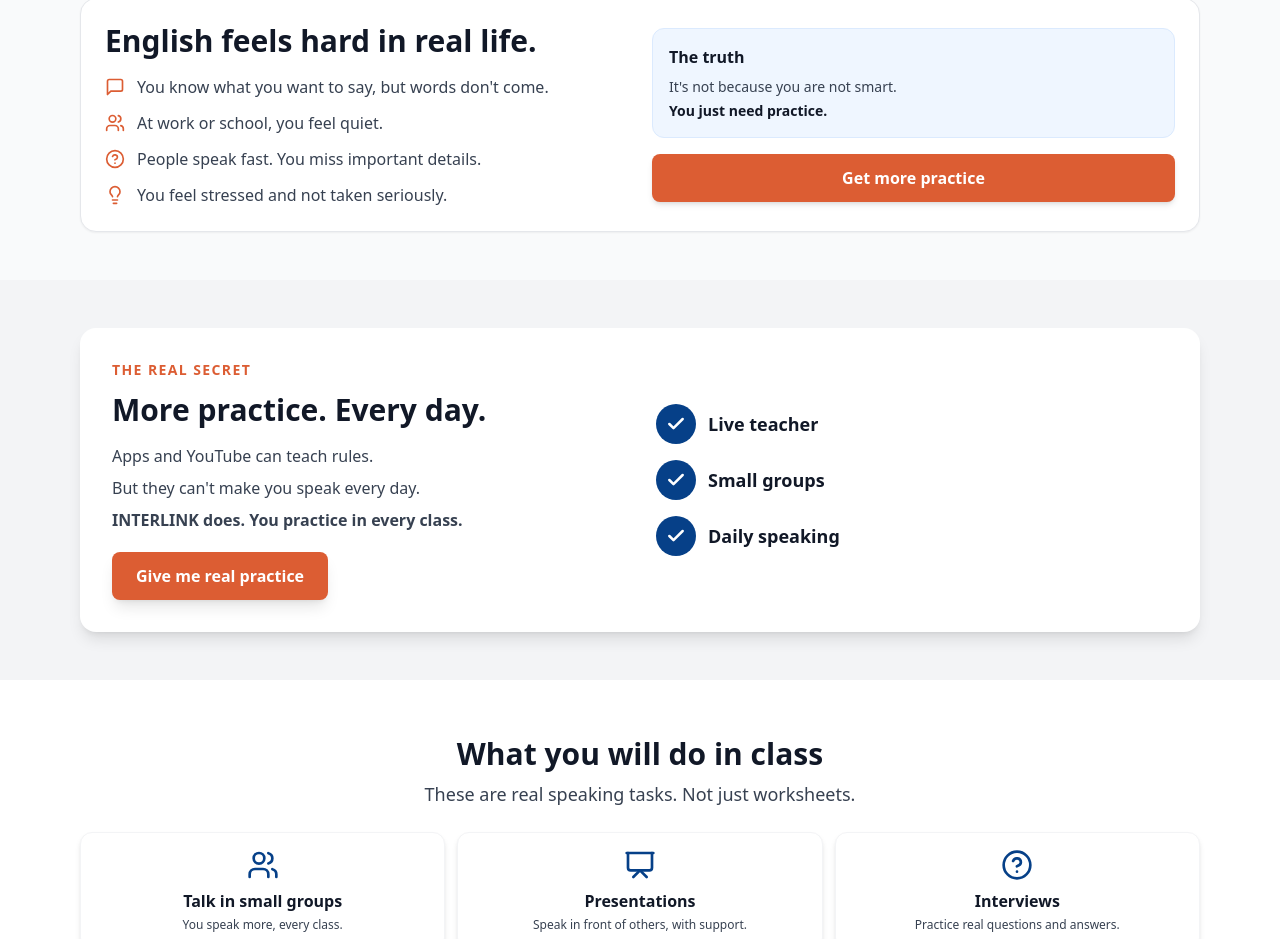
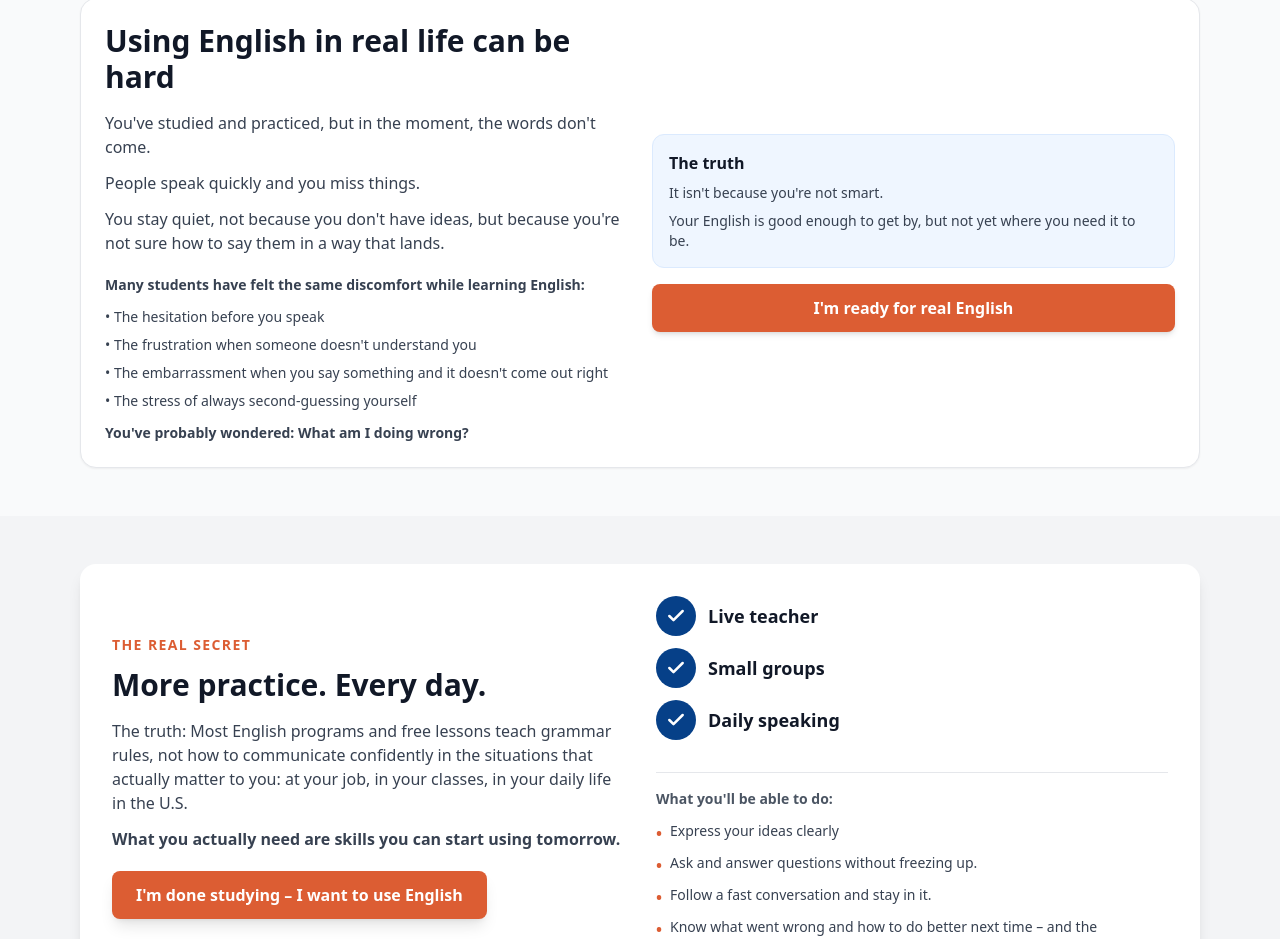
Before and after one commit to Qwixo/Qwixo-apply.INTERLINK.edu-12.3.2026, a React (Vite) app: page /greensboro in a window 1280 px wide. Shown: the part 1020-1959 px from the top of the page. Built offline with nearby package versions, Linux system fonts and the light colour scheme.

Commit message:
Updated GreensboroPage.tsx

```diff
--- a/src/pages/GreensboroPage.tsx
+++ b/src/pages/GreensboroPage.tsx
@@ -218,29 +218,34 @@ function GreensboroPage() {
               {/* Left Column */}
               <div>
                 <h2 className="text-2xl md:text-3xl font-bold text-gray-900 mb-4">
-                  English feels hard in real life.
+                  Using English in real life can be hard
                 </h2>
 
-                <div className="space-y-3">
-                  <div className="flex items-start gap-3">
-                    <MessageSquare className="w-5 h-5 text-[#dc5d33] flex-shrink-0 mt-0.5" />
-                    <p className="text-gray-700">You know what you want to say, but words don't come.</p>
+                <div className="space-y-3 mb-5">
+                  <p className="text-gray-700">
+                    You've studied and practiced, but in the moment, the words don't come.
+                  </p>
+                  <p className="text-gray-700">
+                    People speak quickly and you miss things.
+                  </p>
+                  <p className="text-gray-700">
+                    You stay quiet, not because you don't have ideas, but because you're not sure how to say them in a way that lands.
+                  </p>
                 </div>
 
-                  <div className="flex items-start gap-3">
-                    <Users className="w-5 h-5 text-[#dc5d33] flex-shrink-0 mt-0.5" />
-                    <p className="text-gray-700">At work or school, you feel quiet.</p>
+                <div className="text-sm text-gray-700">
+                  <p className="font-semibold mb-3">
+                    Many students have felt the same discomfort while learning English:
+                  </p>
+                  <div className="space-y-2">
+                    <p>• The hesitation before you speak</p>
+                    <p>• The frustration when someone doesn't understand you</p>
+                    <p>• The embarrassment when you say something and it doesn't come out right</p>
+                    <p>• The stress of always second-guessing yourself</p>
                   </div>
-
-                  <div className="flex items-start gap-3">
-                    <HelpCircle className="w-5 h-5 text-[#dc5d33] flex-shrink-0 mt-0.5" />
-                    <p className="text-gray-700">People speak fast. You miss important details.</p>
-                  </div>
-
-                  <div className="flex items-start gap-3">
-                    <Lightbulb className="w-5 h-5 text-[#dc5d33] flex-shrink-0 mt-0.5" />
-                    <p className="text-gray-700">You feel stressed and not taken seriously.</p>
-                  </div>
+                  <p className="font-semibold mt-3">
+                    You've probably wondered: What am I doing wrong?
+                  </p>
                 </div>
               </div>
 
@@ -249,10 +254,10 @@ function GreensboroPage() {
                 <div className="bg-blue-50 border border-blue-100 rounded-xl p-4 mb-4">
                   <h3 className="text-base font-bold text-gray-900 mb-2">The truth</h3>
                   <p className="text-sm text-gray-700">
-                    It's not because you are not smart.
+                    It isn't because you're not smart.
                   </p>
-                  <p className="text-sm font-semibold text-gray-900 mt-1">
-                    You just need practice.
+                  <p className="text-sm text-gray-700 mt-2">
+                    Your English is good enough to get by, but not yet where you need it to be.
                   </p>
                 </div>
 
@@ -260,7 +265,7 @@ function GreensboroPage() {
                   onClick={scrollToApply}
                   className="bg-[#dc5d33] text-white font-bold text-base px-6 py-3 rounded-lg shadow-md hover:bg-[#c24e2b] transition-all duration-300 hover:shadow-lg"
                 >
-                  Get more practice
+                  I'm ready for real English
                 </button>
               </div>
             </div>
@@ -283,15 +288,12 @@ function GreensboroPage() {
                   More practice. Every day.
                 </h2>
 
-                <div className="space-y-2 mb-5">
+                <div className="space-y-3 mb-5">
                   <p className="text-base text-gray-700">
-                    Apps and YouTube can teach rules.
-                  </p>
-                  <p className="text-base text-gray-700">
-                    But they can't make you speak every day.
+                    The truth: Most English programs and free lessons teach grammar rules, not how to communicate confidently in the situations that actually matter to you: at your job, in your classes, in your daily life in the U.S.
                   </p>
                   <p className="text-base text-gray-700 font-semibold">
-                    INTERLINK does. You practice in every class.
+                    What you actually need are skills you can start using tomorrow.
                   </p>
                 </div>
 
@@ -299,20 +301,22 @@ function GreensboroPage() {
                   onClick={scrollToApply}
                   className="bg-[#dc5d33] text-white font-bold text-base px-6 py-3 rounded-lg shadow-lg hover:bg-[#c24e2b] transition-all duration-300 hover:shadow-xl transform hover:-translate-y-0.5"
                 >
-                  Give me real practice
+                  I'm done studying – I want to use English
                 </button>
               </div>
 
-              {/* Right Column: Mini Bullets */}
+              {/* Right Column: Features & Outcomes */}
               <div className="flex flex-col gap-4">
-                <div className="flex items-center gap-3">
+                {/* Features */}
+                <div className="mb-4">
+                  <div className="flex items-center gap-3 mb-3">
                     <div className="w-10 h-10 rounded-full bg-[#064088] flex items-center justify-center flex-shrink-0">
                       <Check className="w-5 h-5 text-white" strokeWidth={3} />
                     </div>
                     <p className="text-lg font-semibold text-gray-900">Live teacher</p>
                   </div>
 
-                <div className="flex items-center gap-3">
+                  <div className="flex items-center gap-3 mb-3">
                     <div className="w-10 h-10 rounded-full bg-[#064088] flex items-center justify-center flex-shrink-0">
                       <Check className="w-5 h-5 text-white" strokeWidth={3} />
                     </div>
@@ -324,6 +328,30 @@ function GreensboroPage() {
                       <Check className="w-5 h-5 text-white" strokeWidth={3} />
                     </div>
                     <p className="text-lg font-semibold text-gray-900">Daily speaking</p>
+                  </div>
+                </div>
+
+                {/* Outcomes */}
+                <div className="border-t border-gray-200 pt-4">
+                  <p className="text-sm font-semibold text-gray-600 mb-3">What you'll be able to do:</p>
+                  <div className="space-y-2">
+                    <div className="flex items-start gap-2">
+                      <span className="text-[#dc5d33] font-bold flex-shrink-0">•</span>
+                      <p className="text-sm text-gray-700">Express your ideas clearly</p>
+                    </div>
+                    <div className="flex items-start gap-2">
+                      <span className="text-[#dc5d33] font-bold flex-shrink-0">•</span>
+                      <p className="text-sm text-gray-700">Ask and answer questions without freezing up.</p>
+                    </div>
+                    <div className="flex items-start gap-2">
+                      <span className="text-[#dc5d33] font-bold flex-shrink-0">•</span>
+                      <p className="text-sm text-gray-700">Follow a fast conversation and stay in it.</p>
+                    </div>
+                    <div className="flex items-start gap-2">
+                      <span className="text-[#dc5d33] font-bold flex-shrink-0">•</span>
+                      <p className="text-sm text-gray-700">Know what went wrong and how to do better next time – and the confidence to keep trying.</p>
+                    </div>
+                  </div>
                 </div>
               </div>
             </div>
```
Lines whose indentation alone changed are shown as unchanged.
